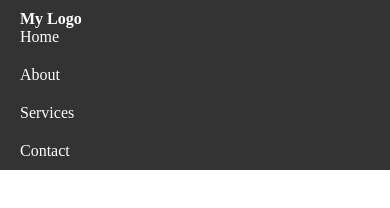
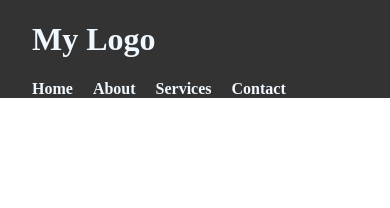
Before and after one commit to Samuel140701/CSS-Grid-Tutorial-8, a plain HTML site: page index.html in a window 390 px wide. Drawn offline with Linux system fonts and the light colour scheme.

Commit message:
tweaks done

```diff
--- a/index.html
+++ b/index.html
@@ -7,16 +7,19 @@
     <link rel="stylesheet" href="main.css">
 </head>
 <body>
-    <nav class="navbar">
+      <div class="logo">
         <header>
-            <div class="logo">My Logo</div>
+                <h1>My Logo</h1>
+                <nav>
                     <ul class="nav-links">
                         <li><a href="#">Home</a></li>
                         <li><a href="#">About</a></li>
                         <li><a href="#">Services</a></li>
                         <li><a href="#">Contact</a></li>
                     </ul>
+                </nav>
+            </div>
         </header>
-    </nav>
+      </div>
 </body>
 </html>
--- a/main.css
+++ b/main.css
@@ -4,18 +4,30 @@ body, ul {
     list-style: none;
 }
 
-.navbar {
+/*.navbar {
     display: flex;
     justify-content: center;
     align-items: center;
     padding: 10px 20px;
     background-color: #333;
     color: #fff;
+}*/
+
+header {
+    display: flex;
+    justify-content: space-between;
+    align-items: center;
+    background-color: #333;
+    height: 3em;
+    margin: 0 0 0 0;
+    padding: 0 2em 0 2em;
+    /*border-radius: 10px;*/
 }
 
 .logo {
     font-style: 1.5rem;
     font-weight: bold;
+    color: aliceblue;
 }
 
 .nav-links {
@@ -30,14 +42,15 @@ body, ul {
 }
 
 @media (max-width: 660px) {
-    .navbar {
+    header {
         display: flex;
         flex-direction: column;
         align-items: flex-start;
+        height: fit-content;
     }
 
     .nav-links {
-        flex-direction: column;
+        flex-direction: row;
         width: 100%;
     }
 
```
Lines whose indentation alone changed are shown as unchanged.
